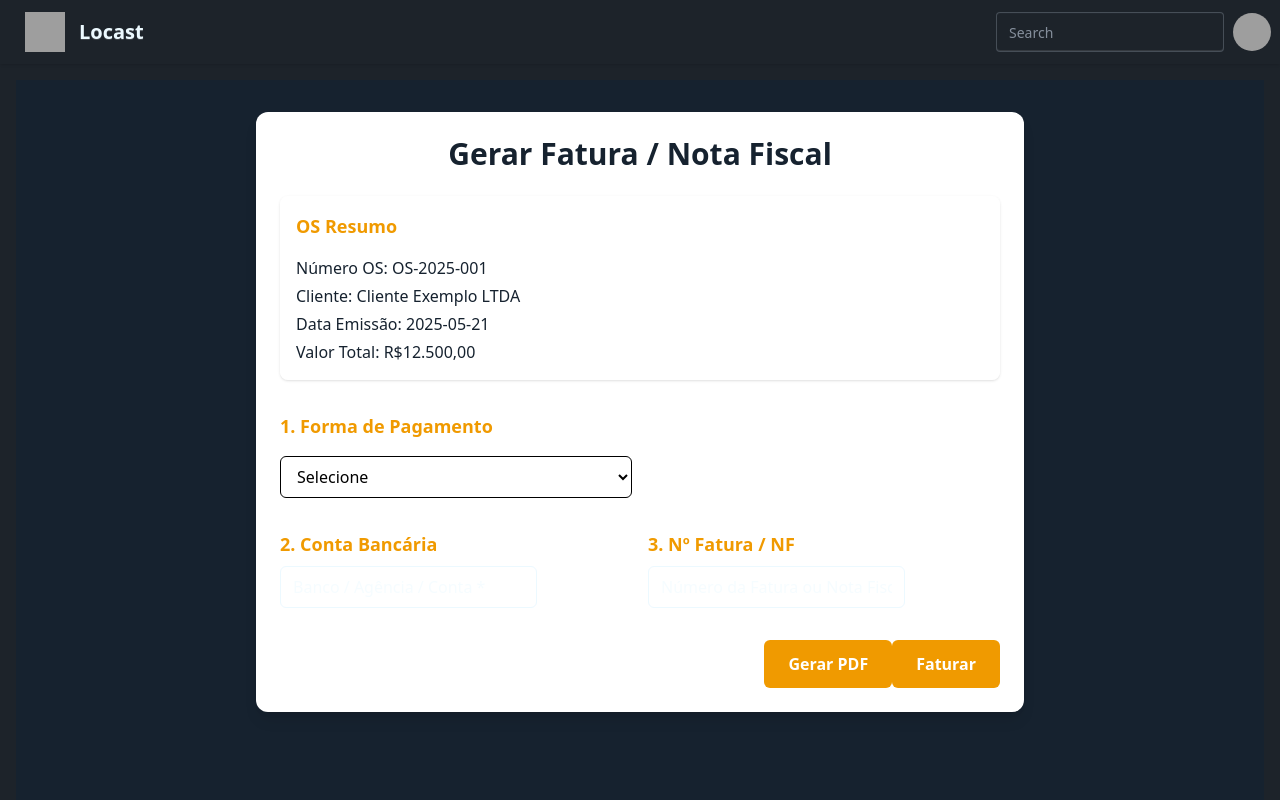
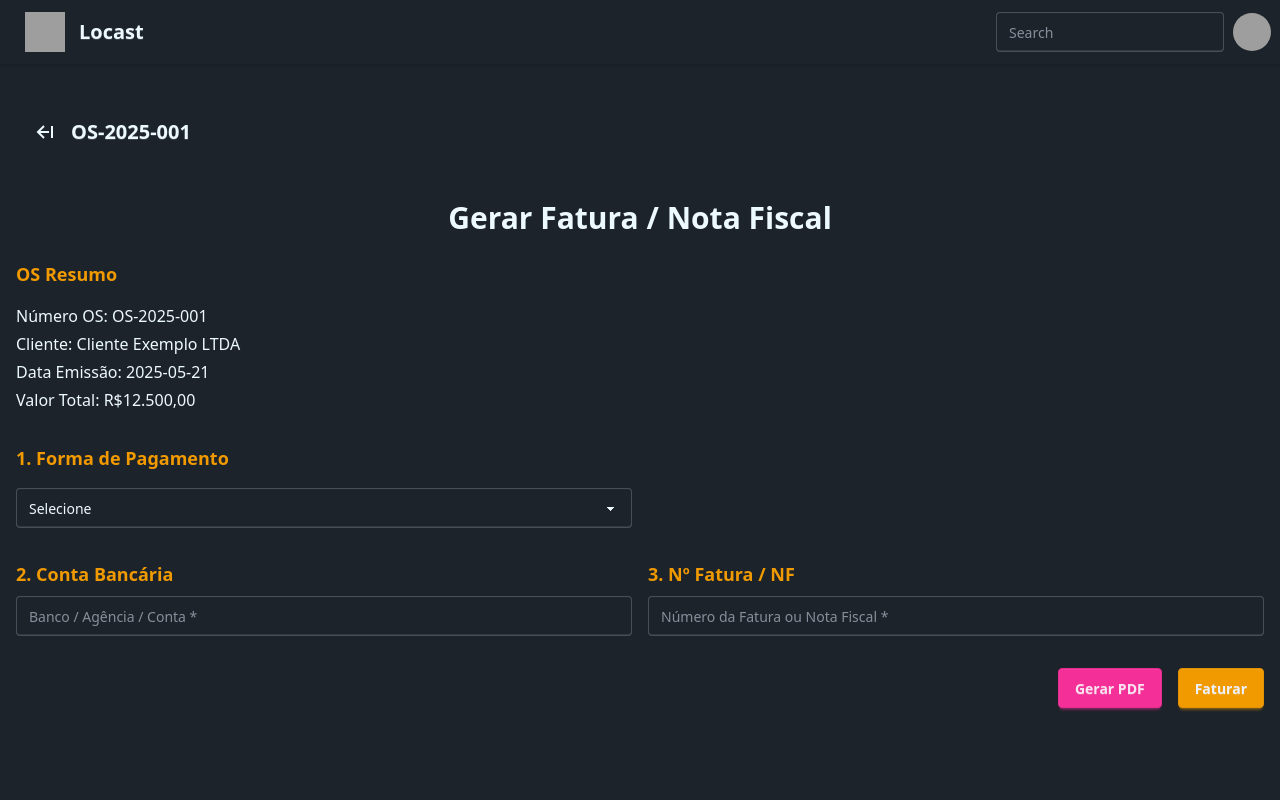
Before and after one commit to GabrielEger2/locast-mvp, a Next.js app: page /ordem-servicos/faturar in a window 1280 px wide. Shown: the top 800 px of the page. Built offline with nearby package versions, Linux system fonts and the light colour scheme; grey boxes are pictures that could not be loaded.

Commit message:
ajustar pagina de fatura

```diff
--- a/src/app/ordem-servicos/faturar/page.tsx
+++ b/src/app/ordem-servicos/faturar/page.tsx
@@ -1,16 +1,17 @@
-// app/faturamento/page.tsx
 'use client'
+import Link from 'next/link'
 import React, { useEffect, useMemo, useState } from 'react'
+import { BiArrowFromRight } from 'react-icons/bi'
 
 interface OSResumo {
   id: string
   clientName: string
   totalValue: number
-  issueDate: string // yyyy‑mm‑dd
+  issueDate: string
 }
 
 interface InvoiceForm {
-  paymentMethod: 'Boleto' | 'Crédito' | 'Débito' | ''
+  paymentMethod: 'Boleto' | 'Cartão' | ''
   installments: number
   dueDates: string[]
   bankAccount: string
@@ -20,7 +21,7 @@ interface InvoiceForm {
 const addDays = (base: Date, days: number) => {
   const d = new Date(base)
   d.setDate(d.getDate() + days)
-  return d.toISOString().slice(0, 10) // yyyy‑mm‑dd
+  return d.toISOString().slice(0, 10)
 }
 
 export default function GerarFatura() {
@@ -79,18 +80,19 @@ export default function GerarFatura() {
   }
 
   return (
-      <div className="min-h-screen bg-[#16222F] px-4 py-8 text-sm md:text-base">
-        <div className="mx-auto w-full max-w-3xl rounded-xl bg-white p-6 shadow-lg">
-          <h1 className="mb-6 text-center text-3xl font-bold text-[#16222F]">
+    <div className="mt-8 mb-6">
+      <Link href="/ordem-servicos" className="btn btn-ghost items-center">
+        <BiArrowFromRight size={24} />
+        <h2 className="ml-2 text-xl font-semibold">OS‑2025‑001</h2>
+      </Link>
+      <div className="card mt-12">
+        <h1 className="mb-6 text-center text-3xl font-bold">
           Gerar Fatura / Nota Fiscal
         </h1>
 
-          {/* Resumo da OS */}
-          <section className="mb-8 rounded-lg bg-white/70 p-4 shadow-sm">
-            <h2 className="mb-4 text-lg font-semibold text-[#F09A00]">
-              OS Resumo
-            </h2>
-            <div className="space-y-1 text-[#16222F]">
+        <section className="mb-8">
+          <h2 className="mb-4 text-lg font-semibold text-primary">OS Resumo</h2>
+          <div className="space-y-1">
             <p>
               <span className="font-medium">Número OS:</span> {os.id}
             </p>
@@ -98,8 +100,7 @@ export default function GerarFatura() {
               <span className="font-medium">Cliente:</span> {os.clientName}
             </p>
             <p>
-                <span className="font-medium">Data Emissão:</span>{' '}
-                {os.issueDate}
+              <span className="font-medium">Data Emissão:</span> {os.issueDate}
             </p>
             <p>
               <span className="font-medium">Valor Total:</span> R$
@@ -115,47 +116,43 @@ export default function GerarFatura() {
             e.preventDefault()
             handleGenerate()
           }}
-            className="space-y-8 [&_input]:border [&_input]:rounded-md [&_input]:px-3 [&_input]:py-2 [&_input:focus]:outline-none [&_input:focus]:ring-2 [&_input:focus]:ring-[#F09A00] [&_select]:border [&_select]:rounded-md [&_select]:px-3 [&_select]:py-2 [&_select:focus]:outline-none [&_select:focus]:ring-2 [&_select:focus]:ring-[#F09A00]"
+          className="space-y-8"
         >
-            {/* Forma de Pagamento */}
           <section>
-              <h2 className="mb-4 text-lg font-semibold text-[#F09A00]">
+            <h2 className="mb-4 text-lg font-semibold text-primary">
               1. Forma de Pagamento
             </h2>
-              <div className="grid gap-4 md:grid-cols-2">
+            <div className="grid gap-4 md:grid-cols-2 ">
               <select
                 name="paymentMethod"
                 value={form.paymentMethod}
                 onChange={handleChange}
                 required
-                  className="text-black"
+                className="select select-bordered w-full"
               >
                 <option value="">Selecione</option>
                 <option value="Boleto">Boleto</option>
-                  <option value="Crédito">Cartão de Crédito</option>
-                  <option value="Débito">Cartão de Débito</option>
+                <option value="Cartão">Cartão</option>
               </select>
 
-                {(form.paymentMethod === 'Boleto' || form.paymentMethod === 'Crédito') && (
+              {form.paymentMethod === 'Boleto' && (
                 <input
                   type="number"
                   name="installments"
-                    placeholder={`Nº parcelas (máx: ${form.paymentMethod === 'Crédito' ? '24' : '12'})`}
-                    min={1}
-                    max={form.paymentMethod === 'Crédito' ? 24 : 12}
+                  placeholder="Nº parcelas"
+                  max={12}
                   value={form.installments}
                   onChange={handleChange}
                   required
-                    className="text-black"
+                  className="input input-bordered w-full"
                 />
               )}
             </div>
 
-              {(form.paymentMethod === 'Boleto' || form.paymentMethod === 'Crédito') &&
-                form.dueDates.length > 0 && (
-                  <div className="mt-4 rounded-md border p-3 text-xs text-black">
+            {form.paymentMethod === 'Boleto' && form.dueDates.length > 0 && (
+              <div className="mt-4 card border border-base-300 p-4">
                 <p className="mb-2 font-medium">
-                      Vencimentos (R$ {totalPorParcela} cada):
+                  Vencimentos (R$ {totalPorParcela} cada):
                 </p>
                 <ul className="list-disc pl-5">
                   {form.dueDates.map((d, i) => (
@@ -168,7 +165,7 @@ export default function GerarFatura() {
 
           <section className="grid gap-4 md:grid-cols-2">
             <div>
-                <h2 className="mb-2 text-lg font-semibold text-[#F09A00]">
+              <h2 className="mb-2 text-lg font-semibold text-primary">
                 2. Conta Bancária
               </h2>
               <input
@@ -178,11 +175,12 @@ export default function GerarFatura() {
                 value={form.bankAccount}
                 onChange={handleChange}
                 required
+                className="input input-bordered w-full"
               />
             </div>
 
             <div>
-                <h2 className="mb-2 text-lg font-semibold text-[#F09A00]">
+              <h2 className="mb-2 text-lg font-semibold text-primary">
                 3. Nº Fatura / NF
               </h2>
               <input
@@ -192,21 +190,16 @@ export default function GerarFatura() {
                 value={form.invoiceNumber}
                 onChange={handleChange}
                 required
+                className="input input-bordered w-full"
               />
             </div>
           </section>
 
-            <div className="text-right">
-              <button
-                type="submit"
-                className="rounded-md bg-[#F09A00] px-6 py-3 font-semibold text-white transition hover:bg-orange-600"
-              >
+          <div className="text-right space-x-4">
+            <button type="submit" className="btn btn-secondary">
               Gerar PDF
             </button>
-              <button
-                type="submit"
-                className="rounded-md bg-[#F09A00] px-6 py-3 font-semibold text-white transition hover:bg-orange-600"
-              >
+            <button type="submit" className="btn btn-primary">
               Faturar
             </button>
           </div>
```
Lines whose indentation alone changed are shown as unchanged.
